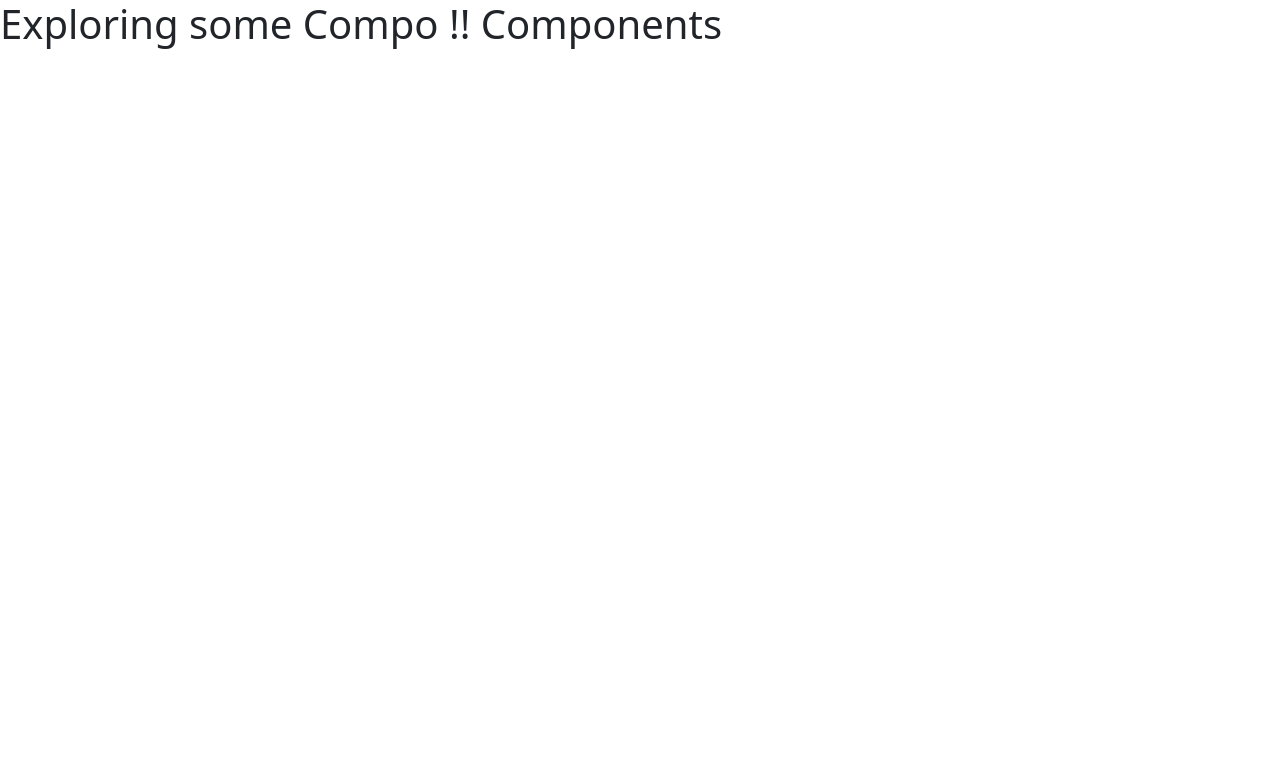
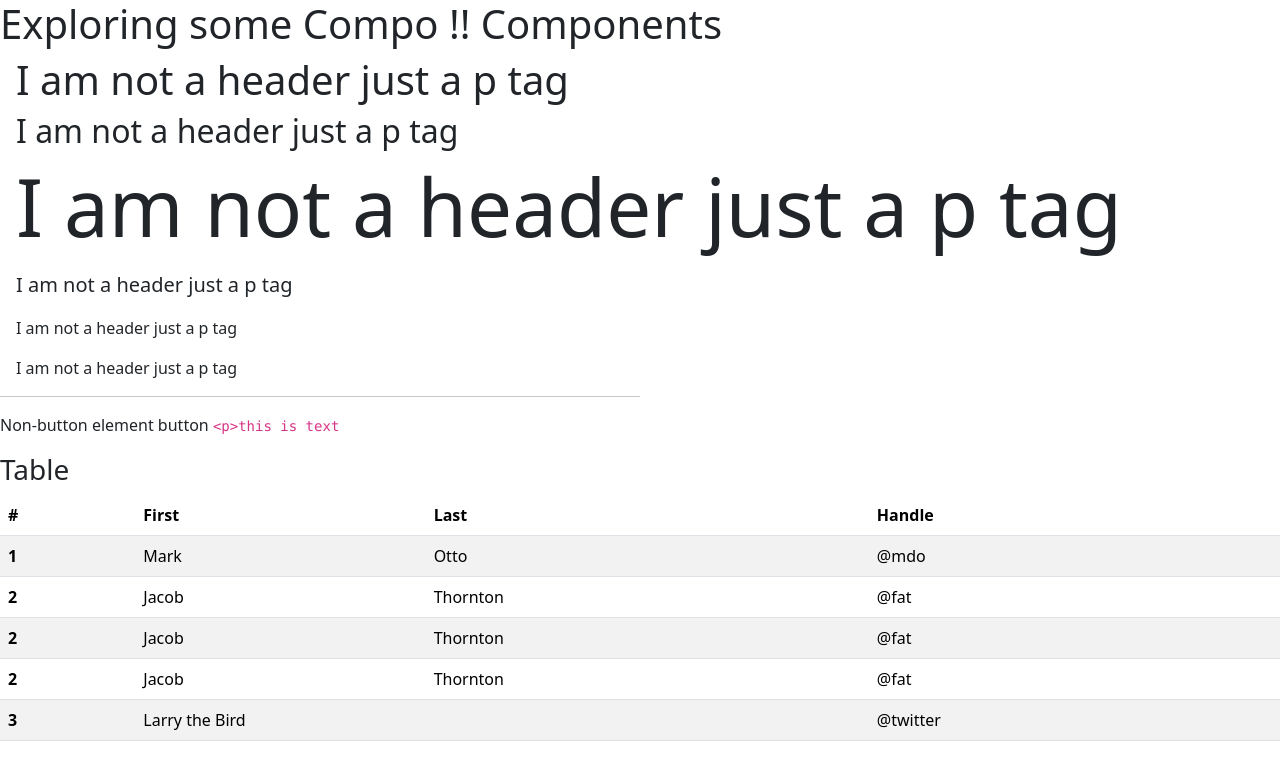
Before and after one commit to litonp/getting-started-bootstrap, a plain HTML site: page componets.html in a window 1280 px wide. Drawn offline with nearby package versions, Linux system fonts and the light colour scheme.

Commit message:
components

```diff
--- a/componets.html
+++ b/componets.html
@@ -4,7 +4,7 @@
 <head>
     <meta charset="UTF-8">
     <meta name="viewport" content="width=device-width, initial-scale=1.0">
-    <title>Document</title>
+    <title>components</title>
     <link href="https://cdn.jsdelivr.net/npm/bootstrap@5.3.1/dist/css/bootstrap.min.css" rel="stylesheet"
         integrity="sha384-4bw+/aepP/YC94hEpVNVgiZdgIC5+VKNBQNGCHeKRQN+PtmoHDEXuppvnDJzQIu9" crossorigin="anonymous">
 
@@ -12,6 +12,61 @@
 
 <body>
     <h1>Exploring some Compo !! Components</h1>
+    <p class="ms-3 h1">I am not a header just a p tag</p>
+    <p class="ms-3 h2">I am not a header just a p tag</p>
+    <p class="ms-3 display-1">I am not a header just a p tag</p>
+    <p class="ms-3 lead">I am not a header just a p tag</p>
+    <p class="ms-3">I am not a header just a p tag</p>
+    <p class="ms-3">I am not a header just a p tag</p>
+
+
+    <hr class="w-50">
+    <span role="button" tabindex="0">Non-button element button</span>
+    <code>
+        &lt;p>this is text</p>
+    </code>
+    <h3>Table</h3>
+    <table class="table table-striped">
+        <thead>
+            <tr>
+                <th scope="col">#</th>
+                <th scope="col">First</th>
+                <th scope="col">Last</th>
+                <th scope="col">Handle</th>
+            </tr>
+        </thead>
+        <tbody>
+            <tr>
+                <th scope="row">1</th>
+                <td>Mark</td>
+                <td>Otto</td>
+                <td>@mdo</td>
+            </tr>
+            <tr>
+                <th scope="row">2</th>
+                <td>Jacob</td>
+                <td>Thornton</td>
+                <td>@fat</td>
+            </tr>
+            <tr>
+                <th scope="row">2</th>
+                <td>Jacob</td>
+                <td>Thornton</td>
+                <td>@fat</td>
+            </tr>
+            <tr>
+                <th scope="row">2</th>
+                <td>Jacob</td>
+                <td>Thornton</td>
+                <td>@fat</td>
+            </tr>
+            <tr>
+                <th scope="row">3</th>
+                <td colspan="2">Larry the Bird</td>
+                <td>@twitter</td>
+            </tr>
+        </tbody>
+    </table>
     <script src="https://cdn.jsdelivr.net/npm/bootstrap@5.3.1/dist/js/bootstrap.bundle.min.js"
         integrity="sha384-HwwvtgBNo3bZJJLYd8oVXjrBZt8cqVSpeBNS5n7C8IVInixGAoxmnlMuBnhbgrkm"
         crossorigin="anonymous"></script>
```
